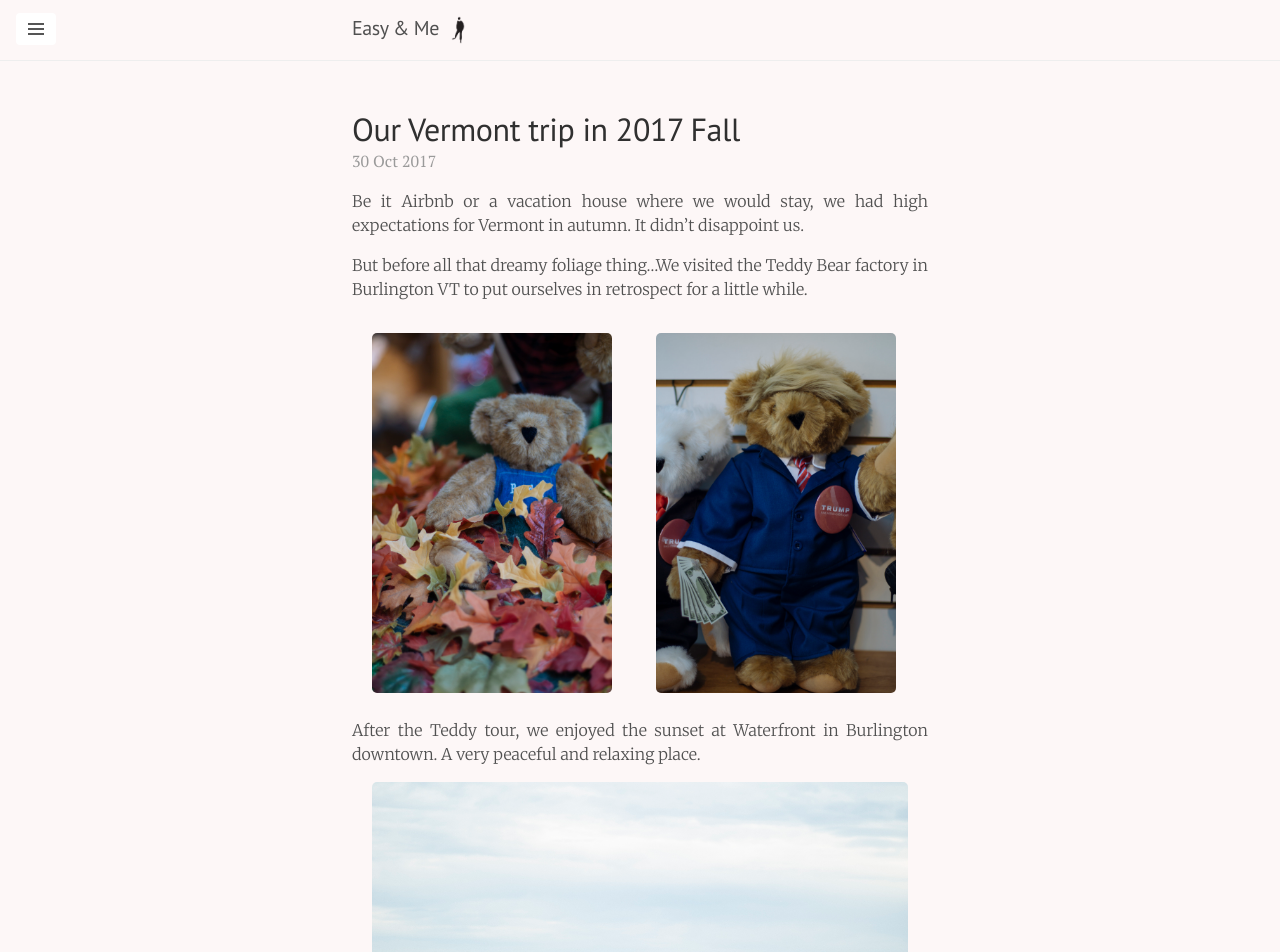
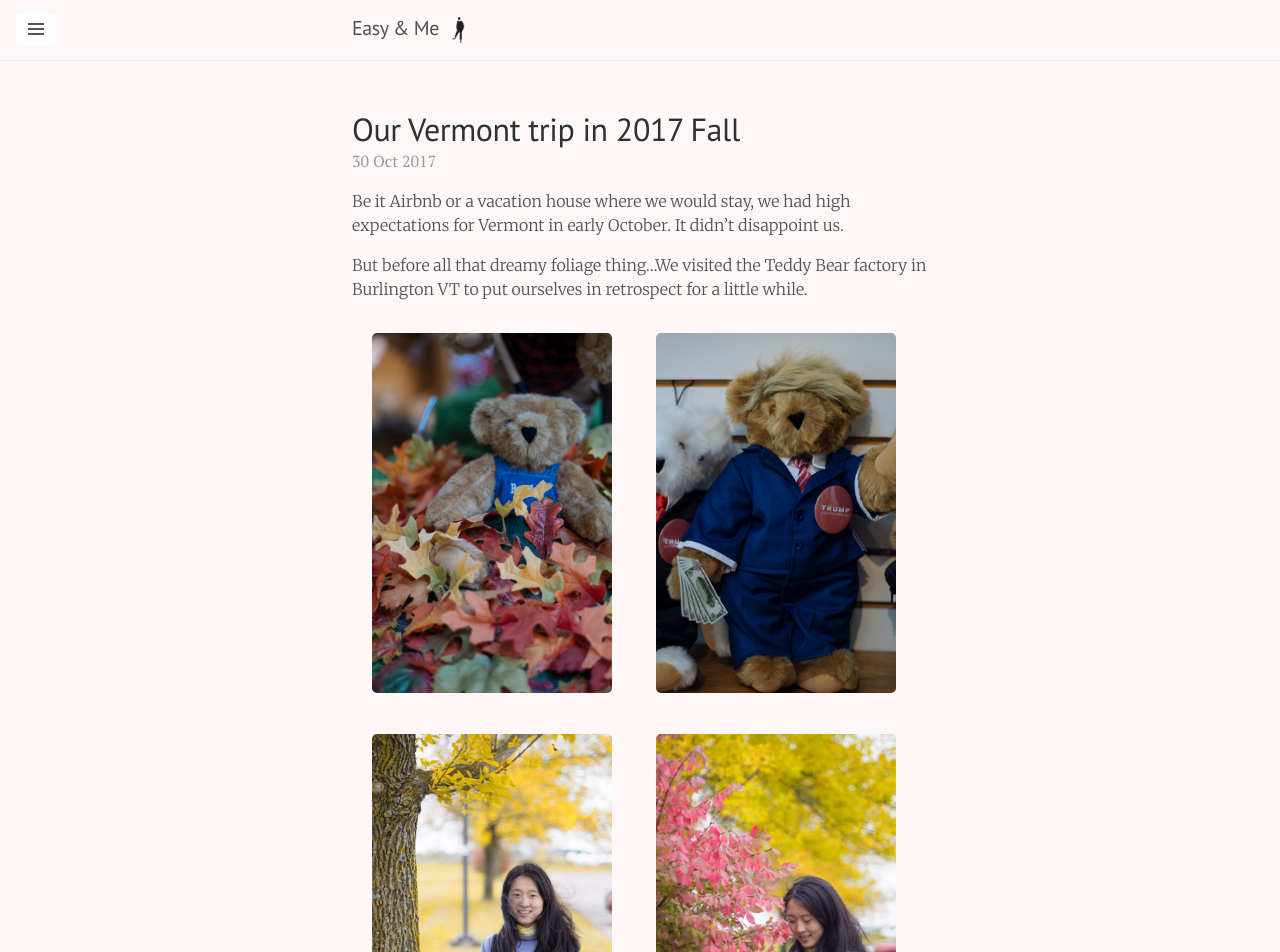
Before and after one commit to maxim-xu/maxim-xu.github.com, a Jekyll site: the page built from _posts/2017-10-30-vermont-trip.md, in a window 1280 px wide. Shown: the top 952 px of the page. Built offline with Jekyll 4.4.1, drawn with Linux system fonts in a browser that asks for light colours; a script that is not in the unit is left out; some of the changed text lies outside the part shown.

Commit message:
new post

```diff
--- a/_posts/2017-10-30-vermont-trip.md
+++ b/_posts/2017-10-30-vermont-trip.md
@@ -6,7 +6,7 @@
 date:   2017-10-30 10:05:14 -0400
 ---
 
-Be it Airbnb or a vacation house where we would stay, we had high expectations for Vermont in autumn. It didn't disappoint us.
+Be it Airbnb or a vacation house where we would stay, we had high expectations for Vermont in early October. It didn't disappoint us.
 
 But before all that dreamy foliage thing...We visited the Teddy Bear factory in Burlington VT to put ourselves in
 retrospect for a little while.
@@ -17,22 +17,70 @@
 <figure class="inline">
  <img class="vertical-long-img" alt="trumpbear" src="{{ site.baseurl }}/public/images/vermont/trump.jpg" />
 </figure>
+<figure class="inline">
+ <img class="vertical-long-img" alt="dol" src="{{ site.baseurl }}/public/images/vermont/b3.jpg" />
+</figure>
+<figure class="inline">
+ <img class="vertical-long-img" alt="dol" src="{{ site.baseurl }}/public/images/vermont/b2.jpeg" />
+</figure>
 
 After the Teddy tour, we enjoyed the sunset at Waterfront in Burlington downtown. A very peaceful and relaxing place.
 
 <figure>
- <img alt="trumpbear" src="{{ site.baseurl }}/public/images/vermont/w2.jpg" />
+ <img alt="waterfront" src="{{ site.baseurl }}/public/images/vermont/w2.jpg" />
    <figcaption>A group of 11 this time</figcaption>
 </figure>
 <figure>
- <img alt="trumpbear" src="{{ site.baseurl }}/public/images/vermont/waterfront1.jpg" />
+ <img alt="waterfront" src="{{ site.baseurl }}/public/images/vermont/w3.jpg" />
+</figure>
+<figure>
+ <img alt="waterfront" src="{{ site.baseurl }}/public/images/vermont/waterfront1.jpg" />
+</figure>
+<figure>
+ <img alt="waterfront" src="{{ site.baseurl }}/public/images/vermont/w4.jpg" />
+   <figcaption>sunset at Waterfront</figcaption>
 </figure>
 
 
-Our vacation house was in Waterbury, not far from Stowe which is a famous town for skiing and sightseeing. The view was
-amazing even from the inside.
+Our vacation house was in Waterbury, not far from Stowe which is a famous town for skiing and sightseeing.
+It's very convenient to buy things from local markets so we didn't bring too many food materials this time.
+When we woke up the next morning, the view was astonishing even just from the inside.
 
 <figure>
  <img alt="house1" src="{{ site.baseurl }}/public/images/vermont/house1.jpg" />
  <figcaption>view from the dinning table</figcaption>
 </figure>
+<figure class="inline">
+ <img class="vertical-long-img" alt="balcony" src="{{ site.baseurl }}/public/images/vermont/bal1.jpg" />
+ <figcaption>attic bedroom from the balcony</figcaption>
+</figure>
+<figure class="inline">
+ <img class="vertical-long-img" alt="balcony" src="{{ site.baseurl }}/public/images/vermont/bal2.jpg" />
+ <figcaption>the balcony</figcaption>
+</figure>
+<figure>
+ <img alt="balcony" src="{{ site.baseurl }}/public/images/vermont/bal3.jpg" />
+ <figcaption>view from the balcony</figcaption>
+</figure>
+<figure>
+ <img alt="balcony" src="{{ site.baseurl }}/public/images/vermont/bal4.jpg" />
+ <figcaption>view from the balcony</figcaption>
+</figure>
+<figure>
+ <img alt="balcony" src="{{ site.baseurl }}/public/images/vermont/g1.jpg" />
+ <figcaption>group photo at the balcony</figcaption>
+</figure>
+<figure>
+ <img alt="balcony" src="{{ site.baseurl }}/public/images/vermont/g2.jpg" />
+ <figcaption>group photo at the balcony</figcaption>
+</figure>
+<figure>
+ <img alt="cable" src="{{ site.baseurl }}/public/images/vermont/t1.jpg" />
+ <figcaption>group photo at stowe cable tour</figcaption>
+</figure>
+<figure>
+ <img alt="cable" src="{{ site.baseurl }}/public/images/vermont/t2.jpg" />
+ <figcaption>group photo at stowe cable tour</figcaption>
+</figure>
+
+Envy us :).
--- a/public/css/easyandme.css
+++ b/public/css/easyandme.css
@@ -50,7 +50,7 @@
 body div.post p {
     font-family: 'Merriweather', "PT Sans", Helvetica, Arial, sans-serif;
     font-weight: 300;
-    text-align: justify;
+    text-align: left;
 }
 
 body div.post figure {
@@ -75,3 +75,8 @@
     text-align: center;
     color: #777;
 }
+@media (max-width: 480px) {
+    body div.post .vertical-long-img {
+        max-height: 180px;
+    }
+}
```
Also changed, not shown: public/images/vermont/b2.jpeg (added), public/images/vermont/b3.jpg (added), public/images/vermont/bal1.jpg (added), public/images/vermont/bal2.jpg (added), public/images/vermont/bal3.jpg (added), public/images/vermont/bal4.jpg (added), public/images/vermont/g1.jpg (added), public/images/vermont/g2.jpg (added), public/images/vermont/t1.jpg (added), public/images/vermont/w4.jpg (added), 2 other files.
